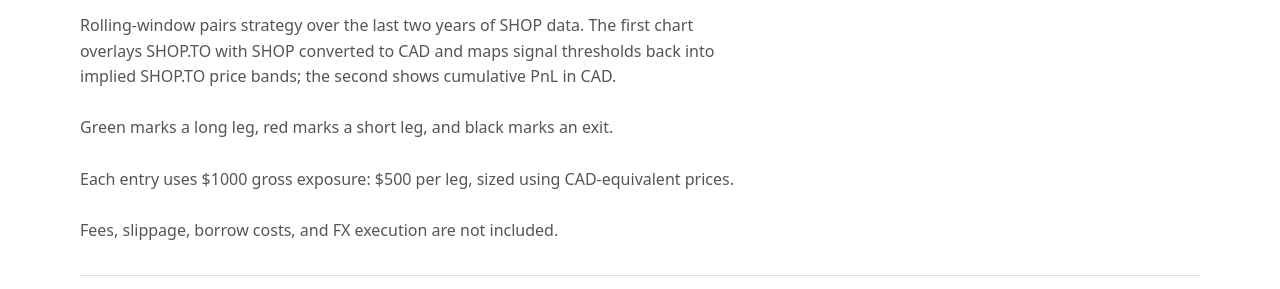
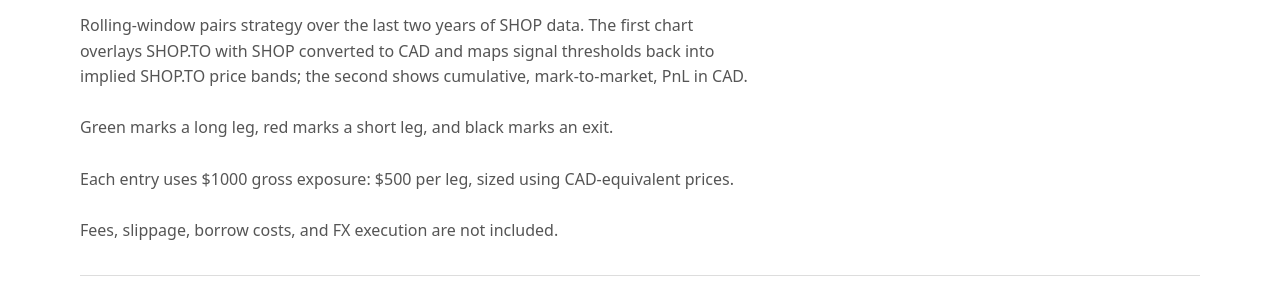
Before and after one commit to OmarHayat-DEV/pairs-trading-shopify, an Astro site in the folder web/: page / in a window 1280 px wide. Shown: the part 251-540 px from the top of the page. Built offline with nearby package versions, Linux system fonts and the light colour scheme; Astro itself is replaced by a stand-in of ours.

Commit message:
web: update homepage copy

```diff
--- a/web/src/pages/index.astro
+++ b/web/src/pages/index.astro
@@ -6,7 +6,7 @@ import BaseLayout from "../layouts/BaseLayout.astro";
   <section class="dashboard-shell">
     <h1 class="dashboard-title">Statistical Arbitrage Analysis for Pairs Trading of SHOP (TSX) and SHOP (NASDAQ)</h1>
     <p class="dashboard-intro">
-      Rolling-window pairs strategy over the last two years of SHOP data. The first chart overlays SHOP.TO with SHOP converted to CAD and maps signal thresholds back into implied SHOP.TO price bands; the second shows cumulative PnL in CAD.
+    Rolling-window pairs strategy over the last two years of SHOP data. The first chart overlays SHOP.TO with SHOP converted to CAD and maps signal thresholds back into implied SHOP.TO price bands; the second shows cumulative, mark-to-market,  PnL in CAD.
       <br><br>
       Green marks a long leg, red marks a short leg, and black marks an exit.
       <br><br>
```
